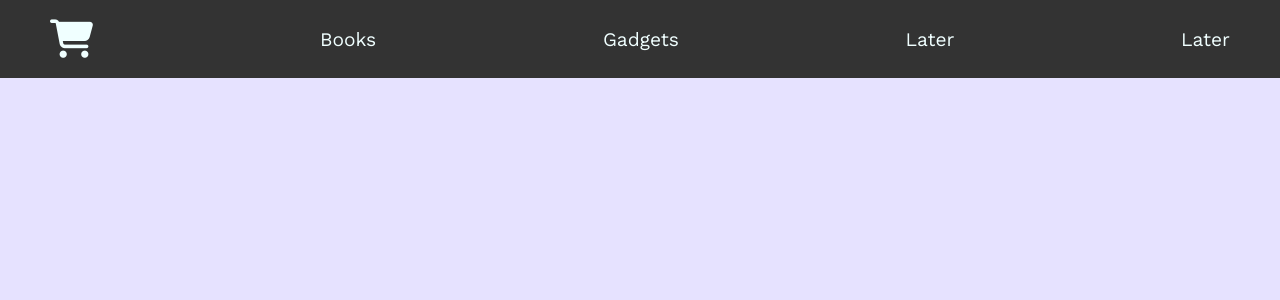
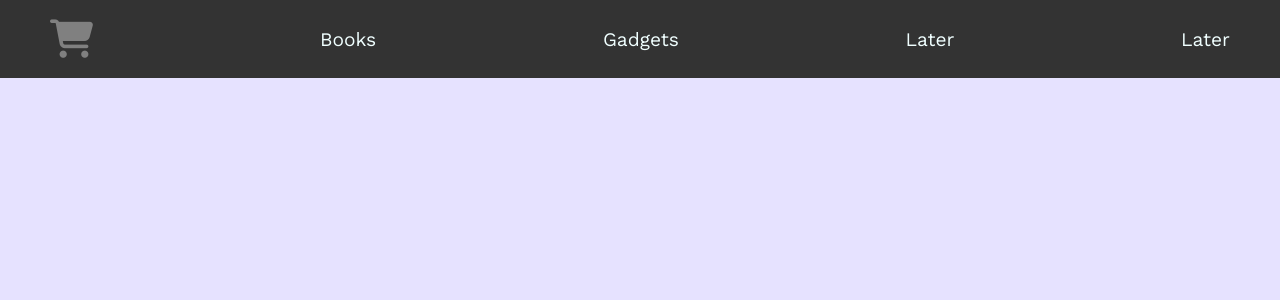
Before and after one commit to Shubhashish-Chakraborty/Amazon_Order_Sample, a Django app: page / in a window 1280 px wide, with the pointer over the restyled element. Shown: the top 300 px of the page. Run offline with Django 5.2, Linux system fonts and the light colour scheme; some web fonts are replaced.

Commit message:
Lil Changes

```diff
--- a/CART_MAIN/static/stylesheet/main_css/home.css
+++ b/CART_MAIN/static/stylesheet/main_css/home.css
@@ -48,3 +48,10 @@ body {
 .navbar-right a {
     margin-left: 20px;
 }
+
+.navbar a:hover {
+
+    color: gray;
+
+
+}
```
